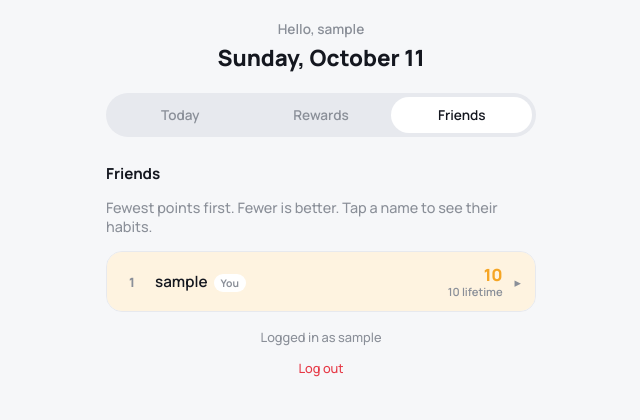
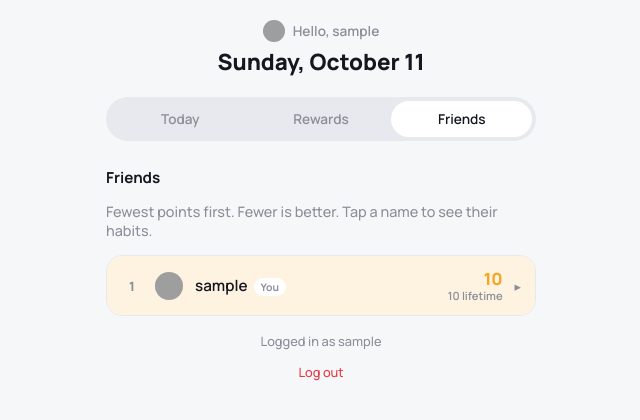
Before and after one commit to mannyrse/accountability-app, a FastAPI app: page /friends in a window 1280 px wide. Shown: the top 420 px of the page, without its empty margins (319-959 px from the left). Run offline with FastAPI, Linux system fonts and the light colour scheme; the visitor is signed in with stand-in values (Sample User, id 1); tables that the repository leaves empty hold one stand-in row (values such as "Sample post"); parts of the project's set-up code (start-up, migrations or seed data) failed here and were passed over; grey boxes are pictures that could not be loaded.

Commit message:
now displays discord account icons in greeting line + friends list

```diff
--- a/app/auth.py
+++ b/app/auth.py
@@ -102,6 +102,7 @@ async def auth_callback(
 
     discord_id = str(me["id"])
     display_name = me.get("global_name") or me["username"]
+    avatar_hash = me.get("avatar")
 
     if discord_id not in ALLOWED_IDS:
         return RedirectResponse("/login?error=This+account+isn%27t+on+the+list.", status_code=303)
@@ -110,11 +111,12 @@ async def auth_callback(
     try:
         user = db.query(User).filter(User.discord_id == discord_id).first()
         if user is None:
-            user = User(discord_id=discord_id, username=display_name)
+            user = User(discord_id=discord_id, username=display_name, avatar=avatar_hash)
             db.add(user)
             db.flush()
         else:
             user.username = display_name
+            user.avatar = avatar_hash
 
         if db.query(Points).filter(Points.user_id == user.id).first() is None:
             db.add(Points(user_id=user.id, current_points=0, lifetime_points=0))
--- a/app/main.py
+++ b/app/main.py
@@ -53,6 +53,14 @@ def to_eastern(dt):
 
 
 templates.env.filters["eastern"] = to_eastern
+def avatar_url(discord_id: str, avatar_hash: Optional[str]) -> str:
+    if avatar_hash:
+        return f"https://cdn.discordapp.com/avatars/{discord_id}/{avatar_hash}.png?size=64"
+    # No custom avatar: Discord's default one, picked by account ID
+    return f"https://cdn.discordapp.com/embed/avatars/{(int(discord_id) >> 22) % 6}.png"
+
+
+templates.env.globals["avatar_url"] = avatar_url
 
 
 # Helpers
@@ -455,6 +463,7 @@ def show_friends(request: Request, user: User = Depends(get_current_user)):
     friends = [
         {
             "name": u.username,
+            "avatar": avatar_url(u.discord_id, u.avatar),
             "current": p.current_points if p else 0,
             "lifetime": p.lifetime_points if p else 0,
             "is_me": u.id == user.id,
--- a/app/models.py
+++ b/app/models.py
@@ -91,3 +91,4 @@ class User(Base):
     id = Column(Integer, primary_key=True)
     discord_id = Column(Text, nullable=False, unique=True)
     username = Column(Text, nullable=False)
+    avatar = Column(Text, nullable=True)
--- a/app/static/styles.css
+++ b/app/static/styles.css
@@ -712,10 +712,17 @@ details.redeemed-history[open] summary::before {
 /* Greeting on the Today page */
 .greeting {
     margin: 0;
-    text-align: center;
+    display: flex;
+    align-items: center;
+    justify-content: center;
+    gap: 8px;
     font-size: 0.85rem;
     font-weight: 600;
     color: var(--muted);
+    min-width: 0;
+}
+
+.greeting span {
     white-space: nowrap;
     overflow: hidden;
     text-overflow: ellipsis;
@@ -785,6 +792,20 @@ details.friend-card[open]>summary::after {
     color: var(--muted);
 }
 
+.avatar {
+    width: 28px;
+    height: 28px;
+    border-radius: 50%;
+    object-fit: cover;
+    flex-shrink: 0;
+    background: var(--border);
+}
+
+.avatar-sm {
+    width: 22px;
+    height: 22px;
+}
+
 /* Read-only version of the checklist circle */
 .status-dot {
     width: 18px;
--- a/app/templates/checklist.html
+++ b/app/templates/checklist.html
@@ -15,7 +15,10 @@
     {% set virtue_count = checklist | selectattr("habit.type", "equalto", "virtue") | list | length %}
 
     <div class="app">
-        <p class="greeting">Hello, {{ user.username }}</p>
+        <p class="greeting">
+            <img class="avatar avatar-sm" src="{{ avatar_url(user.discord_id, user.avatar) }}" alt="">
+            <span>Hello, {{ user.username }}</span>
+        </p>
         <p class="today-date">{{ today }}</p>
 
         <div class="tabs">
--- a/app/templates/friends.html
+++ b/app/templates/friends.html
@@ -30,7 +30,10 @@
     {% endmacro %}
 
     <div class="app">
-        <p class="greeting">Hello, {{ user.username }}</p>
+        <p class="greeting">
+            <img class="avatar avatar-sm" src="{{ avatar_url(user.discord_id, user.avatar) }}" alt="">
+            <span>Hello, {{ user.username }}</span>
+        </p>
         <p class="today-date">{{ today }}</p>
         <div class="tabs">
             <a href="/">Today</a>
@@ -46,6 +49,7 @@
             <details class="friend-card">
                 <summary class="row friend{% if f.is_me %} me{% endif %}">
                     <span class="friend-rank">{{ loop.index }}</span>
+                    <img class="avatar" src="{{ f.avatar }}" alt="">
                     <span class="name">{{ f.name }}{% if f.is_me %}<span class="you-tag">You</span>{% endif %}</span>
                     <span class="friend-points">
                         <span class="friend-current">{{ f.current }}</span>
--- a/app/templates/rewards.html
+++ b/app/templates/rewards.html
@@ -13,7 +13,10 @@
 
 <body>
     <div class="app">
-        <p class="greeting">Hello, {{ user.username }}</p>
+        <p class="greeting">
+            <img class="avatar avatar-sm" src="{{ avatar_url(user.discord_id, user.avatar) }}" alt="">
+            <span>Hello, {{ user.username }}</span>
+        </p>
         <p class="today-date">{{ today }}</p>
         <div class="tabs">
             <a href="/">Today</a>
```
